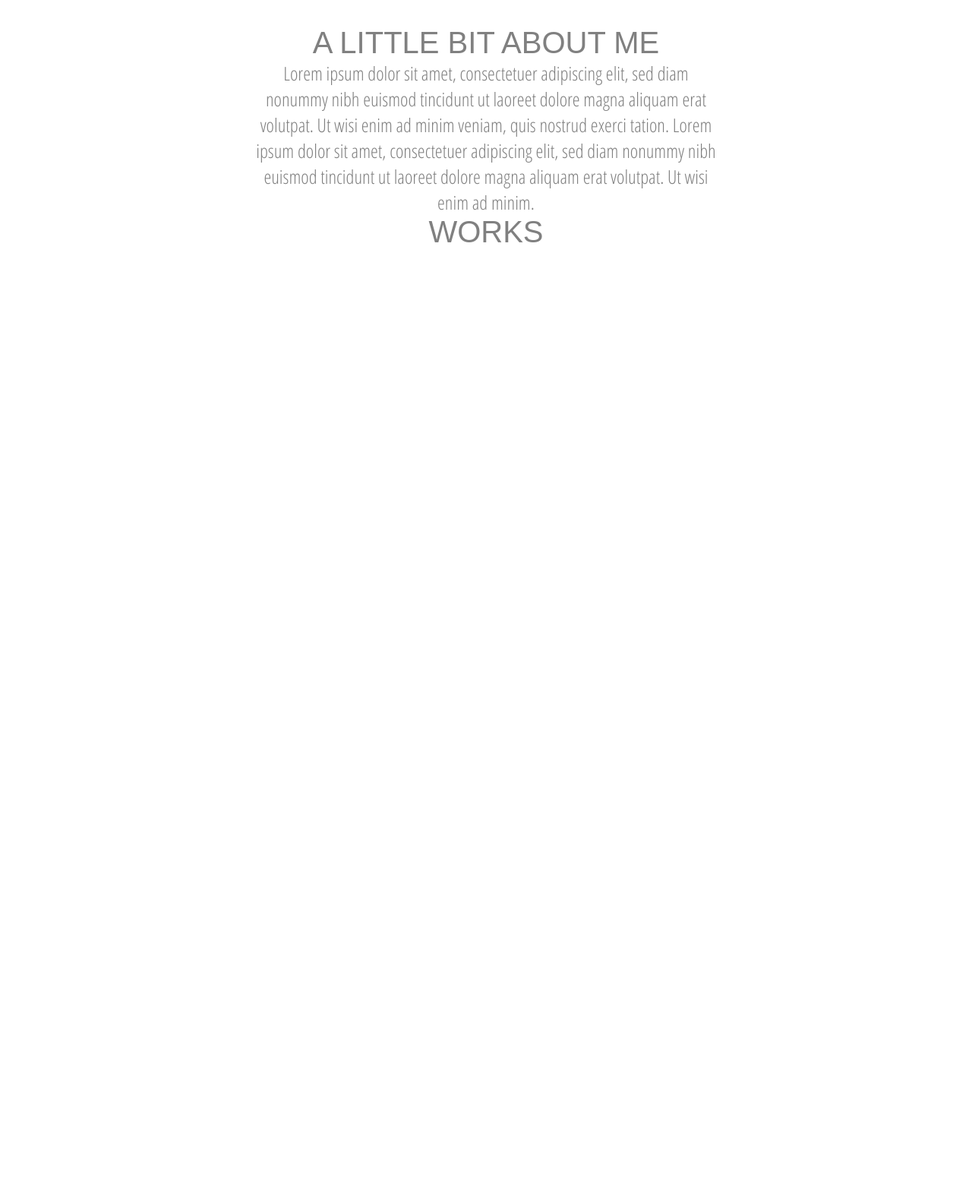
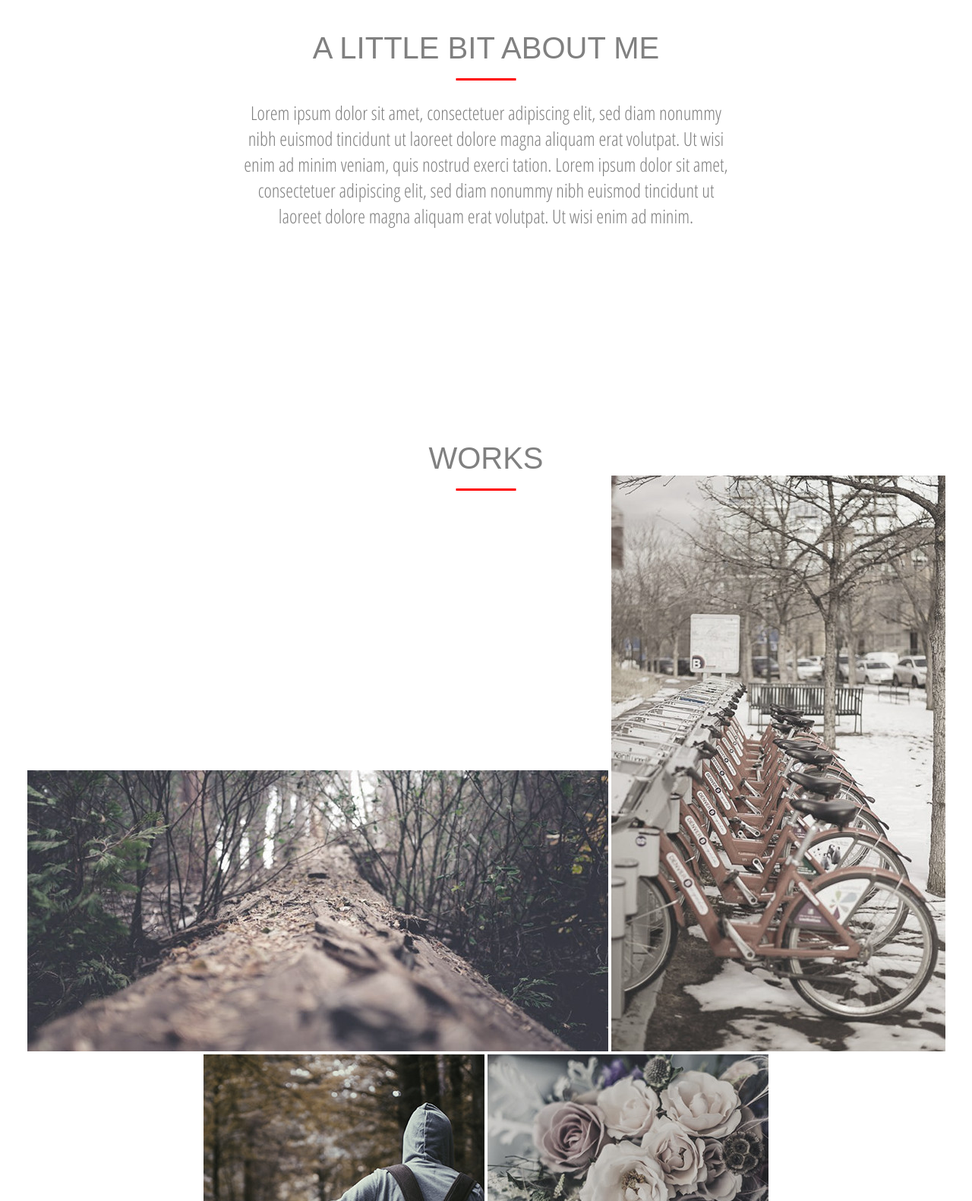
Before and after one commit to judytaa/simple-web, a website: page src/index.html in a window 1280 px wide. Shown: the part 1020-2601 px from the top of the page at 76% size. Before the commit the page ends 1601 px from the top, so only its background shows below. Drawn offline with Linux system fonts and the light colour scheme.

Commit message:
correction border

```diff
--- a/src/index.html
+++ b/src/index.html
@@ -19,10 +19,10 @@
     </div>
     <div class="nav">
         <ul>
-            <li><a href="#">ABOUT ME</a></li>
-            <li><a href="#">CONTACT ME</a></li>
-            <li><a href="#">WORKS</a></li>
-            <li><a href="#">FOLLOW ME</a></li>
+            <li><a href="#">about me</a></li>
+            <li><a href="#">works</a></li>
+            <li><a href="#">contact me</a></li>
+            <li><a href="#">follow me</a></li>
         </ul>
     </div>
 </div> <!-- End of header -->
@@ -35,9 +35,18 @@
         sit amet, consectetuer adipiscing elit, sed diam nonummy nibh euismod tincidunt ut laoreet dolore magna aliquam
         erat volutpat. Ut wisi enim ad minim.
     </p>
-
+</section> <!-- End of about -->
+<section class="gallery">
     <h2>WORKS</h2>
-</section> <!-- End of about -->
+    <div class = "works">
+        <img src="img/gallery-image1.jpg">
+        <img src="img/gallery-image2.jpg">
+        <img src="img/gallery-image3.jpg">
+        <img src="img/gallery-image4.jpg">
+        <img src="img/gallery-image5.jpg">
+        <img src="img/gallery-image6.jpg">
+    </div>
+</section> <!-- end of gallery -->
 
 </body>
 </html>
--- a/src/sass/layout/about.sass
+++ b/src/sass/layout/about.sass
@@ -8,14 +8,27 @@
   align-items: center
 
   p
-    width: 48vw
+    width: 50%
     text-align: center
     color: gray
     font-size: 25px
     font-family: 'Open Sans Condensed', sans-serif
+    margin-top: 25px
 
   h2
     font-family: 'Roboto Condensed:300', sans-serif
     font-size: 40px
     color: gray
     text-transform: uppercase
+    position: relative
+    bottom: 20px
+
+  h2:after
+    content: ""
+    background-color: red
+    position: absolute
+    width: 79px
+    height: 3px
+    bottom: -20px
+    left: 50%
+    transform: translateX(-50%)
--- a/src/sass/layout/gallery.sass
+++ b/src/sass/layout/gallery.sass
@@ -0,0 +1,23 @@
+.gallery
+  display: flex
+  flex-direction: column
+  justify-content: flex-start
+  height: 100vh
+  text-align: center
+
+  h2
+    font-family: 'Roboto Condensed:300', sans-serif
+    font-size: 40px
+    color: gray
+    text-transform: uppercase
+    position: relative
+
+  h2:after
+    content: ""
+    background-color: red
+    position: absolute
+    width: 79px
+    height: 3px
+    bottom: -20px
+    left: 50%
+    transform: translateX(-50%)
--- a/src/sass/layout/header.sass
+++ b/src/sass/layout/header.sass
@@ -20,14 +20,17 @@
     font-family: 'Roboto Condensed:300', sans-serif
     font-size: 40px
     margin-bottom: 40px
+    position: relative
 
   h2:after
     content: ""
-    width: 79px
-    height: 5px
     background-color: white
     position: absolute
-    bottom: 0
+    width: 79px
+    height: 3px
+    bottom: -20px
+    left: 50%
+    transform: translateX(-50%)
 
   h3
     font-family: 'Roboto Condensed:300', sans-serif
--- a/src/sass/layout/nav.sass
+++ b/src/sass/layout/nav.sass
@@ -20,3 +20,4 @@
     color: gray
     text-decoration: none
     padding: 0 50px
+    text-transform: uppercase
```
Also changed, not shown: src/css/main.css.
